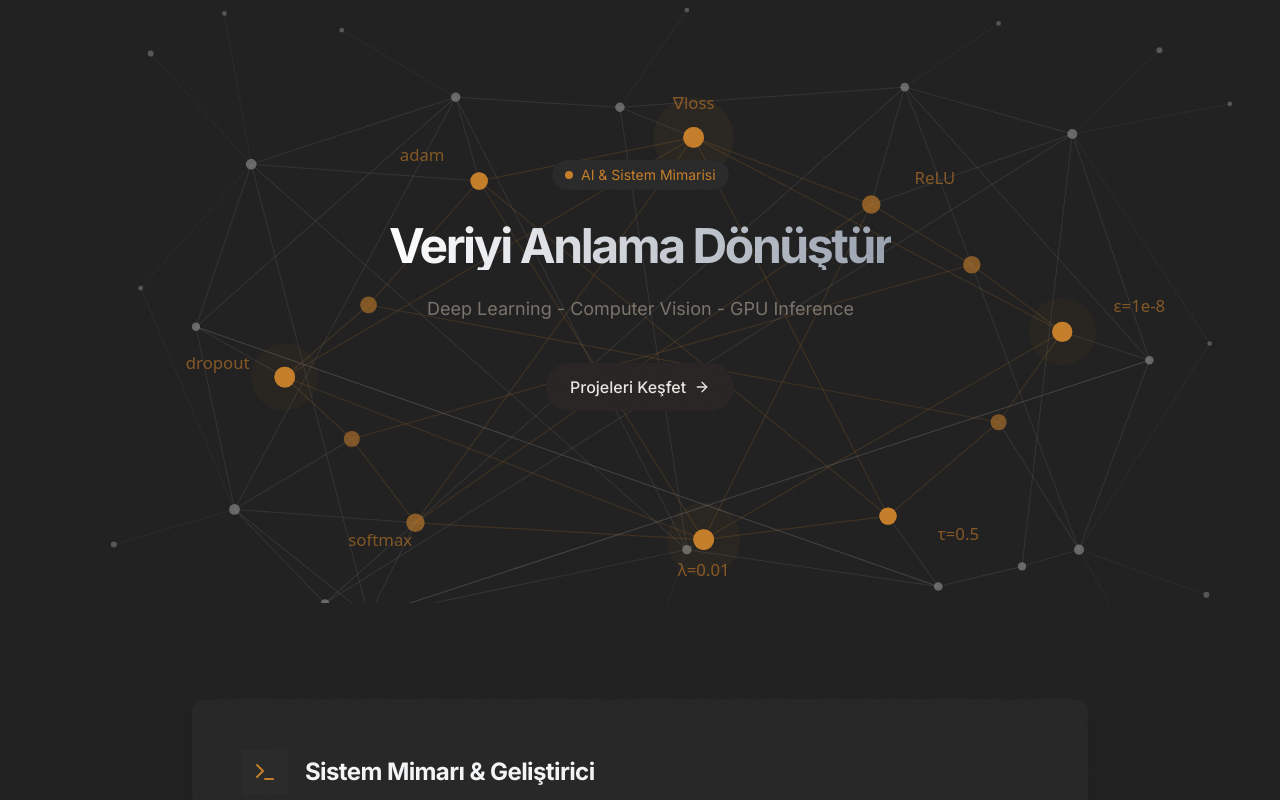
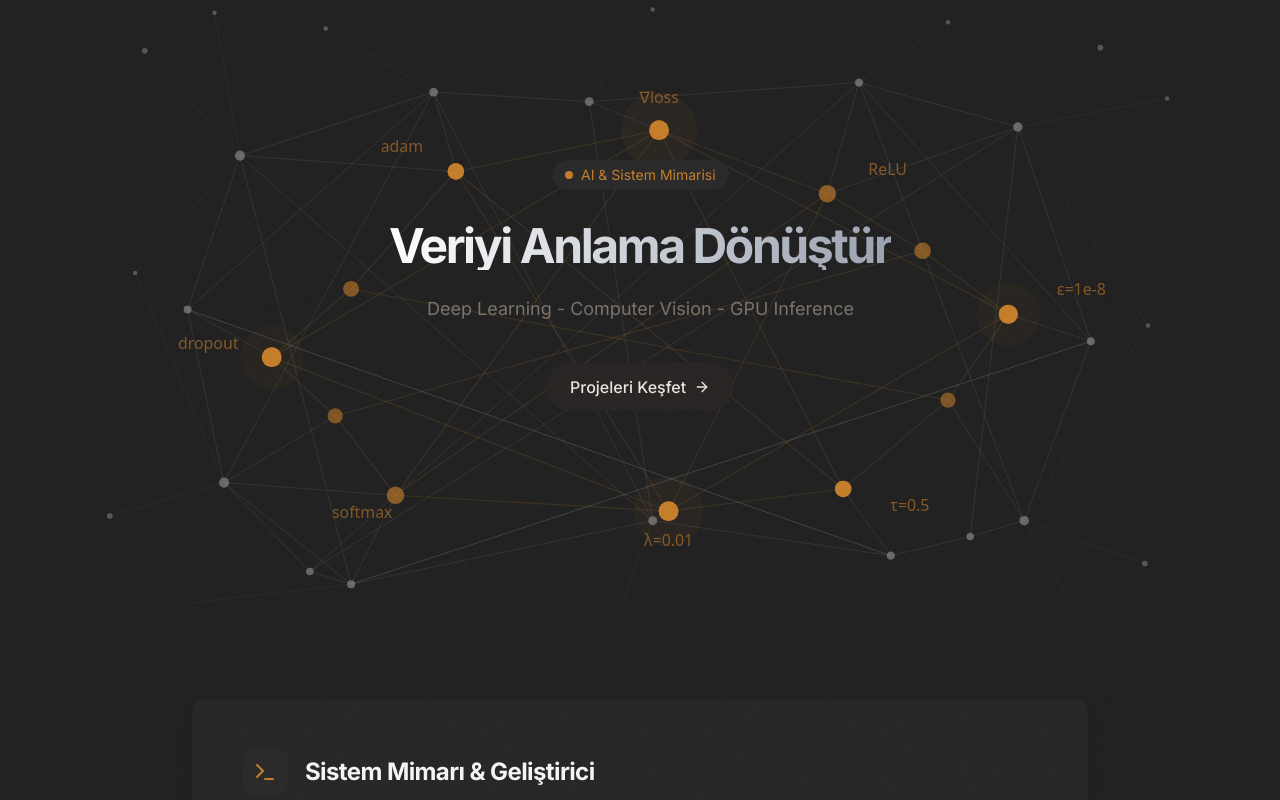
Before and after one commit to omerfarukpirhasanoglu/pirhasanoglu.com, a Next.js app: page / in a window 1280 px wide. Shown: the top 800 px of the page. Built offline with nearby package versions, Linux system fonts and the light colour scheme.

Commit message:
margin fix again

```diff
--- a/src/app/page.tsx
+++ b/src/app/page.tsx
@@ -1,5 +1,5 @@
 import Link from "next/link";
-import { ArrowRight, Cpu, Network, Layers, Terminal, ScanSearch, Clock } from "lucide-react";
+import { ArrowRight, Cpu, Network, Layers, Terminal, ScanSearch} from "lucide-react";
 import Footer from "@/src/components/layout/Footer";
 import Image from "next/image";
 export default function LandingPage() {
@@ -10,7 +10,7 @@ export default function LandingPage() {
 
         {/* Node Network Background */}
         <div className="absolute inset-0 w-full h-full pointer-events-none z-0">
-          <svg width="100%" height="100%" viewBox="0 0 640 360" preserveAspectRatio="xMidYMid meet" xmlns="http://www.w3.org/2000/svg">
+          <svg width="100%" height="100%" viewBox="0 0 680 380" preserveAspectRatio="xMidYMid meet" xmlns="http://www.w3.org/2000/svg">
             <style>{`
               .e   { fill: none; stroke: #c47d2a; stroke-width: 0.7; opacity: 0.17; }
               .eg  { fill: none; stroke: #888; stroke-width: 0.6; opacity: 0.18; }
@@ -230,7 +230,7 @@ export default function LandingPage() {
             hover:border-accent/30 hover:shadow-2xl hover:shadow-accent/7">
 
           <div className="flex items-center gap-4 mb-8">
-            <div className="w-12 h-12 bg-surface rounded-xs flex items-center justify-center border border-black/10 group-hover:border-accent/20 transition-colors duration-500">
+            <div className="w-12 h-12 bg-surface rounded-xl flex items-center justify-center border border-black/10 group-hover:border-accent/20 transition-colors duration-500">
               <Terminal className="w-6 h-6 text-accent" />
             </div>
             <h2 className="text-2xl font-bold tracking-tight">Sistem Mimarı & Geliştirici</h2>
```
